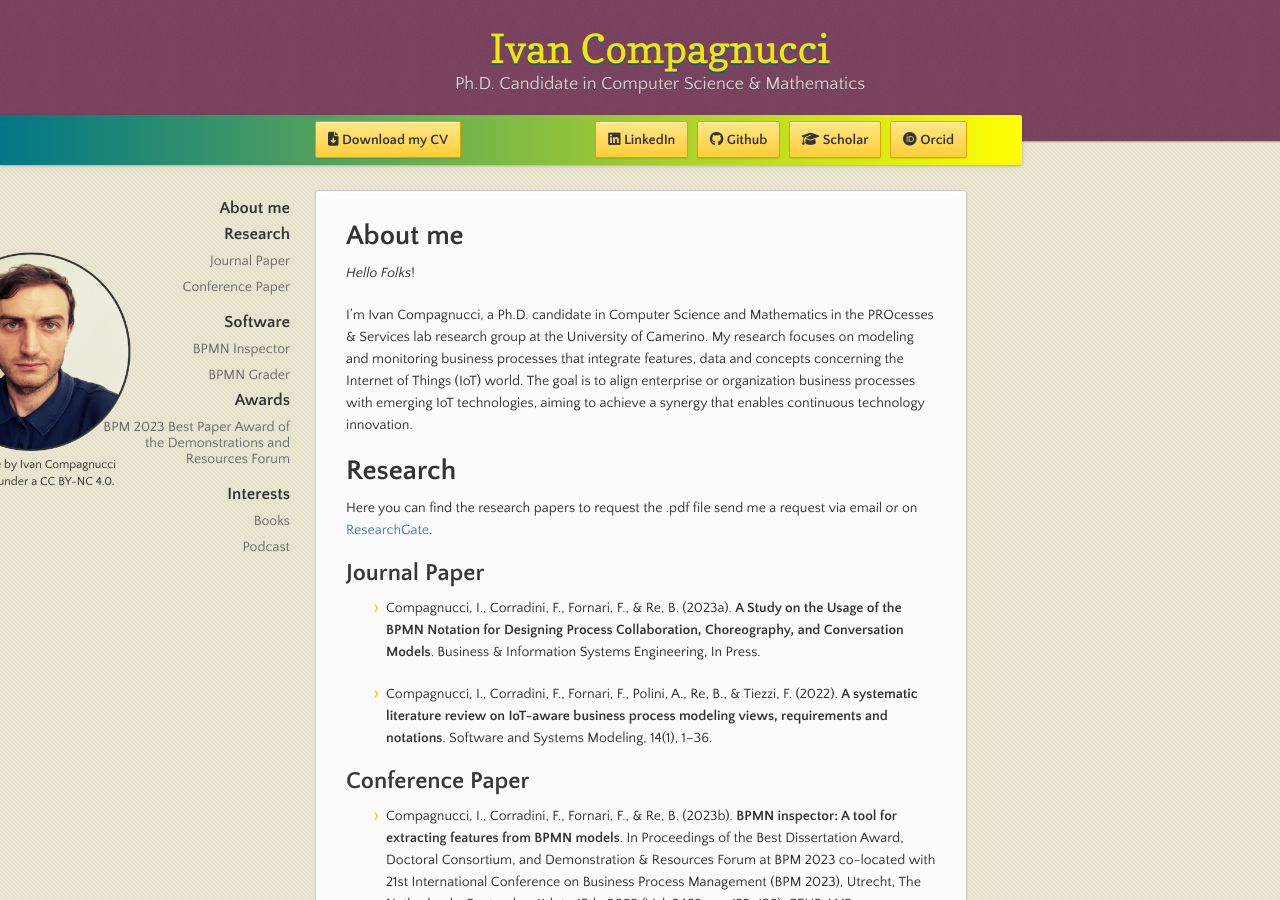
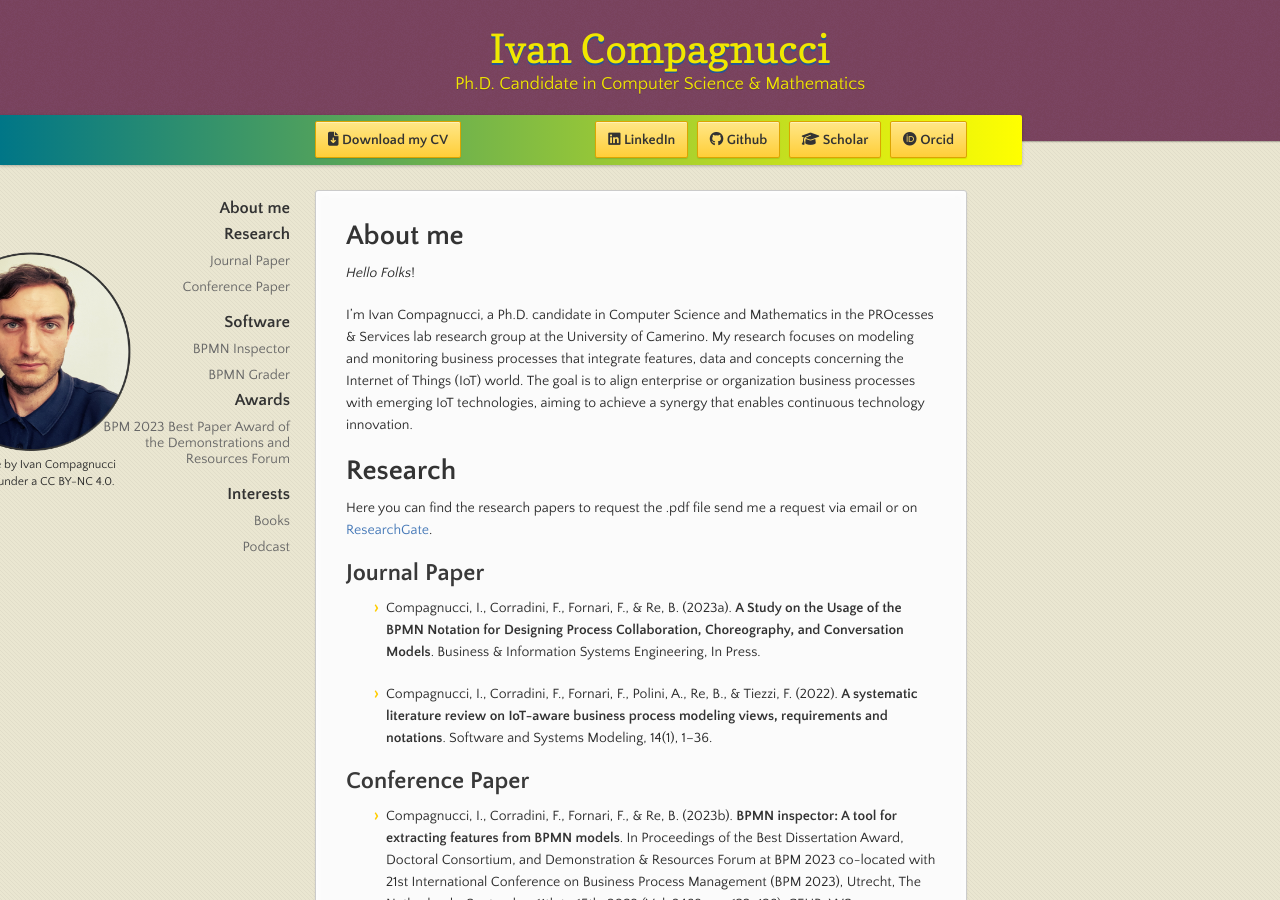
Before and after one commit to IvanComp/IvanComp.github.io, a Jekyll site: the page built from index.md, in a window 1280 px wide and 900 px high. Built offline with Jekyll 4.4.1, drawn with Linux system fonts in a browser that asks for light colours; nearby versions of some CDN libraries; our own code applies the rules of GitHub Pages for plain Markdown files.

Commit message:
Changes on the colors

```diff
--- a/_layouts/default.html
+++ b/_layouts/default.html
@@ -20,7 +20,7 @@
 
   <header>
           <h1 style="color: #F1E700">Ivan Compagnucci</h1>
-          <p>{{ page.description | default: site.description | default: site.github.project_tagline }}</p>
+          <p style="color: #F1E700">{{ page.description | default: site.description | default: site.github.project_tagline }}</p>
   </header>
 
       <div></div>
```
